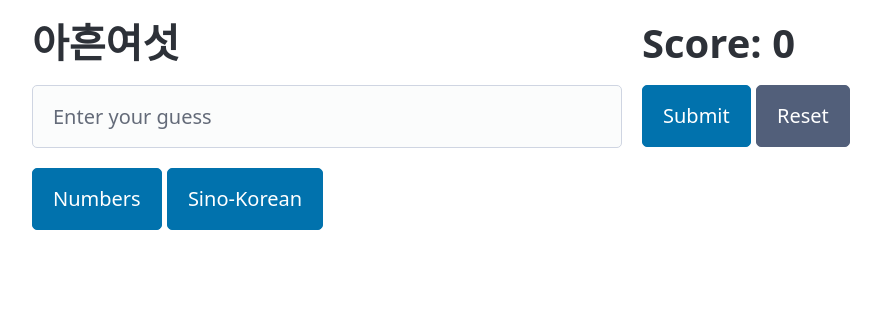
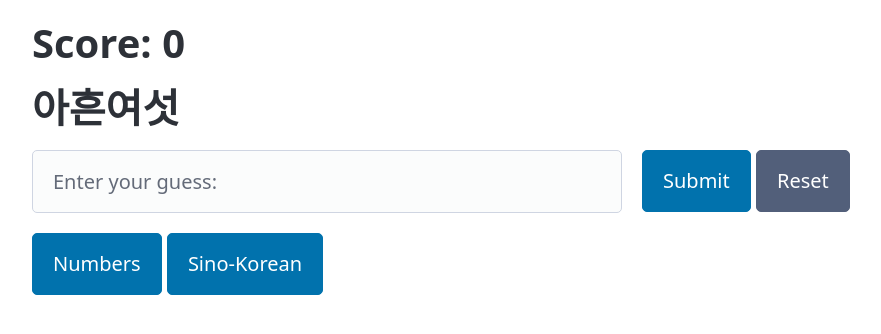
Before and after one commit to MHenderson/bonho, a plain HTML site: page index.html in a window 1280 px wide. Shown: the whole page, without its empty margins (8-889 px from the left). Drawn offline with nearby package versions, Linux system fonts and the light colour scheme.

Commit message:
Put the score and display in one column.

```diff
--- a/index.html
+++ b/index.html
@@ -10,11 +10,15 @@
 <body>
   <main class="container">
     <div class="grid">
-      <div><h1 id="display"></h1></div>
-      <div><h1 id="score">Score: 0</h1></div>
+      <div>
+        <h1 id="score">Score: 0</h1>
+        <h1 id="display"></h1>
+      </div>
     </div>
     <div class="grid">
-      <div><input type="text" id="guess" placeholder="Enter your guess"></div>
+      <div>
+        <input type="text" id="guess" placeholder="Enter your guess:">
+      </div>
       <div>
         <button id="submit">Submit</button>
         <button id="reset" type="reset">Reset</button>
```
